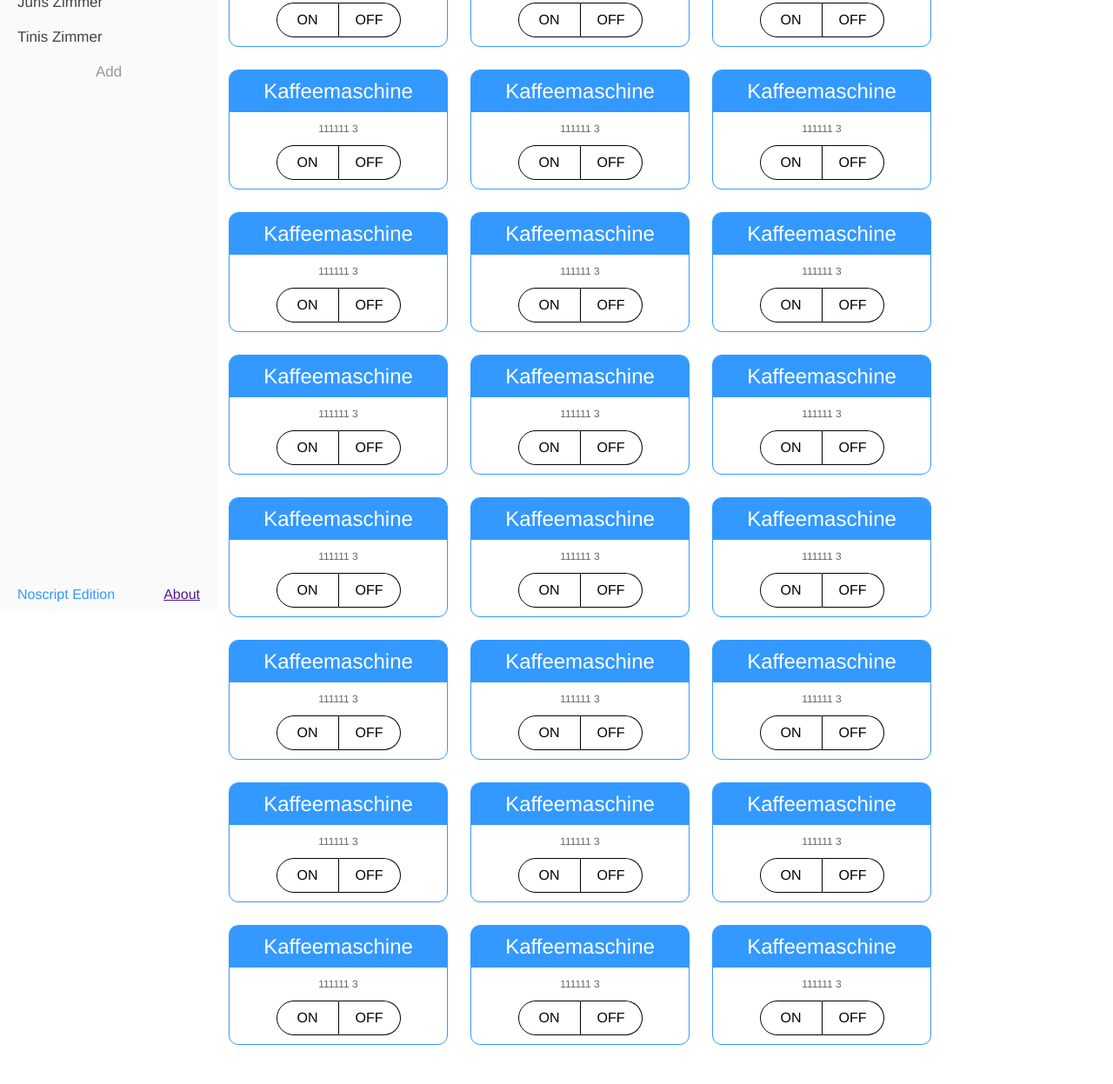
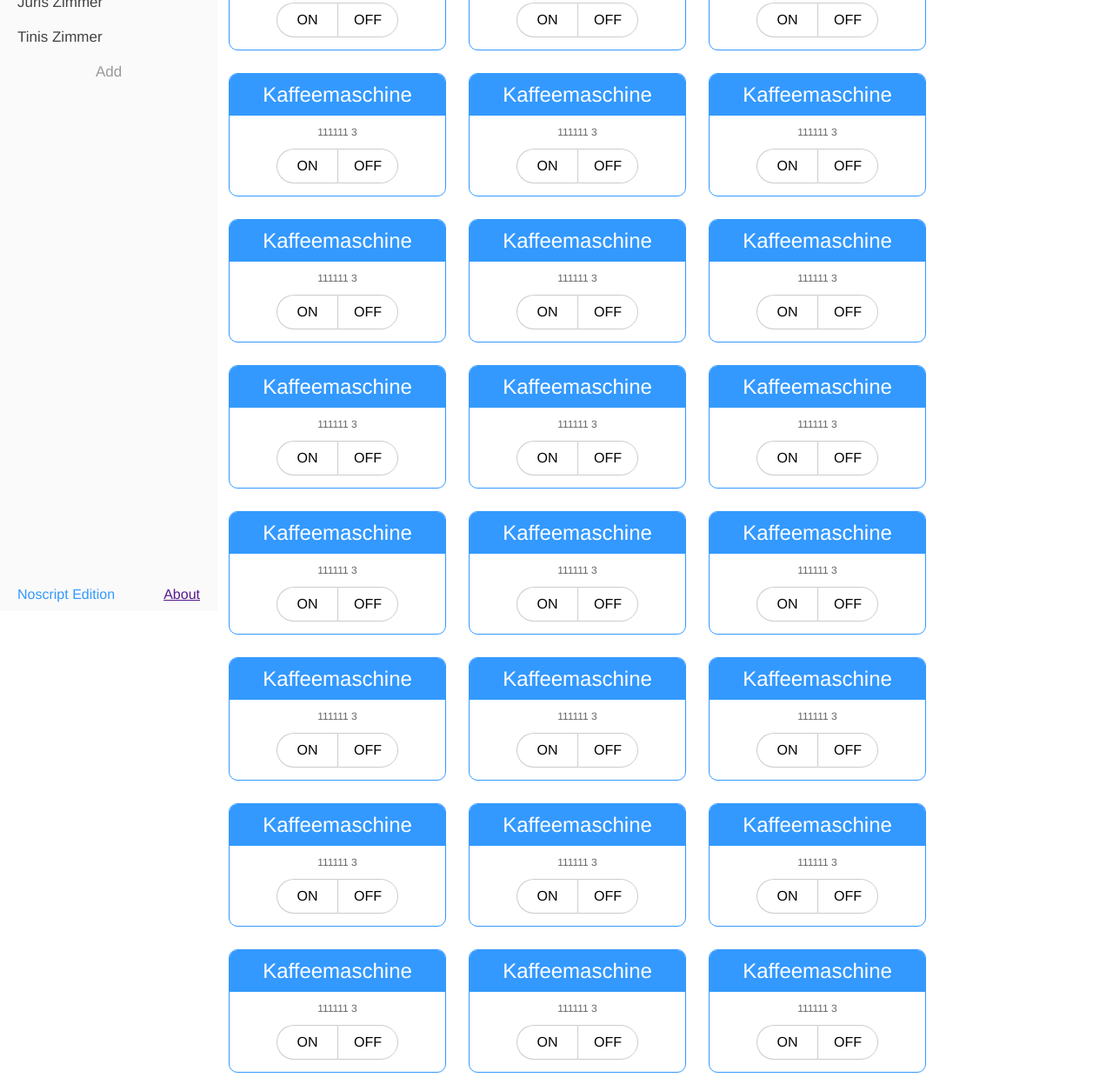
Before and after one commit to punschkrapfen/miott, a plain HTML site: page index.html in a window 1280 px wide. Shown: the part 97-1344 px from the top of the page at 87% size. Before the commit the page ends 1312 px from the top, so only its background shows below. Drawn offline with Linux system fonts and the light colour scheme.

Commit message:
Style optimizations

```diff
--- a/assets/style/style.css
+++ b/assets/style/style.css
@@ -1,169 +1,237 @@
 /*===================================
 =            Scaffolding            =
 ===================================*/
-body{
-	font-family: 'Helvetica Neue',Helvetica,Arial,sans-serif;
+
+*,
+*:before,
+*:after {
+	-webkit-box-sizing: border-box;
+	-moz-box-sizing: border-box;
+	box-sizing: border-box;
+}
+
+body {
+	font-family: "Helvetica Neue", Helvetica, Arial, sans-serif;
 	font-weight: 300;
 	margin: 60px 0 0 0;
 }
-@media(min-width:854px)
-{
-	body{
+
+@media (min-width: 854px) {
+	body {
 		margin: 0 0 0 250px;
 	}
 }
-h1, h2{
+
+h1,
+h2 {
 	padding: 10px;
 	font-weight: 300;
 	margin: 0;
 }
 
 /*-----  End of Scaffolding  ------*/
+
 /*===================================
 =         Header & Footer          =
 ===================================*/
-header,footer, nav ul{
+
+header,
+footer,
+nav ul {
 	left: 0;
 	right: 0;
-	background-color: rgba(250,250,250,0.95);
+	background-color: rgba(250, 250, 250, .95);
 	position: fixed;
 }
-header{
+
+header {
 	top: 0;
 	color: #444;
 }
-footer
-{
+
+footer {
+	bottom: 0;
 	color: #39f;
-	bottom: 0;
 }
-footer p{
+
+footer p {
 	margin: 10px 20px;
 }
-@media(min-width:854px){
-	header{
+
+@media (min-width: 854px) {
+	header {
 		position: fixed;
 		width: 250px;
 		bottom: 0;
 	}
-	footer{
+
+	footer {
 		width: 250px;
 	}
 }
-	#About{
+
+#About {
 	float: right;
 }
-nav ul{
+
+nav ul {
 	margin: 0;
 	padding: 0;
 	list-style: none;
 }
+
 .nav:after {
-content: "";
-display: table;
-clear: both;
+	content: "";
+	display: table;
+	clear: both;
 }
-.nav img{
+
+.nav img {
 	height: 15px;
 }
-.nav > li{
+
+.nav > li {
 	float: left;
 }
-.nav li, .nav h1{
+
+.nav li,
+.nav h1 {
 	font-size: 17px;
 	transition-duration: .25s;
 }
-.nav li a
-{
+
+.nav li a {
 	display: block;
 	padding: 10px 20px;
 }
-#sub{
+
+#sub {
 	width: 250px;
 }
-#sub li:hover, .current{
+
+#sub li:hover,
+.current {
 	background-color: #39f;
 	color: #fff;
 }
-#subAdd{
+
+#subAdd {
 	text-align: center;
 	color: #999;
 }
-#subAdd:hover{
+#subAdd:hover {
 	color: #39f;
 	background-color: #F0F0F0;
 }
-@media(min-width:854px){
-	.nav > li > a, .nav h1{
+
+@media (min-width: 854px) {
+	.nav > li > a,
+	.nav h1 {
 		display: none;
 	}
-	#sub{
+
+	#sub {
 		display: block !important;
 		top: 0;
 	}
 }
+
+/*-----  End of Header & Footer  ------*/
+
 /*===================================
-=            Item                 =
+=              Item                 =
 ===================================*/
-.item{
+
+.item {
 	border: 1px solid #39f;
-	border-radius: 11px;
+	border-radius: 10px;
+	overflow: hidden;
 	width: 250px;
 	margin: 20px auto;
 	text-align: center;
 }
-@media(min-width: 556px){
-	.item{
+
+.items:after {
+	content: "";
+	display: table;
+	clear: both;
+}
+
+@media (min-width: 556px) {
+	.item {
 		float: left;
 		margin: 13px;
 	}
 }
-@media(min-width: 556px){
-	.items{
+
+@media (min-width: 556px) {
+	.items {
 		width: 556px;
 		margin: auto;
 	}
 }
-@media(min-width: 1084px){
-	.items{
+
+@media (min-width: 1084px) {
+	.items {
 		width: auto;
 	}
 }
-.item h2{
+
+.item h2 {
 	background-color: #39f;
 	color: #fff;
-	border-radius: 9px 9px 0 0;
 }
-.item p{
+
+.item p {
 	font-size: 12px;
 	color: #666;
 }
-.on, .off{
+
+.item-buttons {
+	display: inline-block;
 	margin-bottom: 10px;
+}
+
+.item-buttons:after {
+	content: "";
+	display: table;
+	clear: both;
+}
+
+.item-button {
+	float: left;
 	text-transform: uppercase;
-	border: solid 1px #000;
-	background-color: inherit;
+	border: 1px solid #ccc;
+	border-right-width: 0;
+	background: none;
 	cursor: pointer;
 	transition-duration: .25s;
 	padding: 10px;
-	width: 50px;
-	box-sizing: content-box;
+	width: 70px;
+}
 
-}
-.on:hover, .off:hover{
+.item-button:hover {
 	color: #fff;
 }
-.on{
-	border-radius: 20px 0 0 20px;
+
+.item-button:first-child { border-radius: 20px 0 0 20px; }
+.item-button:last-child { border-radius: 0 20px 20px 0; }
+
+.item-button.on:hover {
+	background-color: #3BAB55;
+	border-color: #3BAB55;
 }
-.on:hover{
-	background-color: #3BAB55;
-}
-.off{
-	border-left: none;
+
+.item-button.on:hover + .item-button.off { border-left-color: #3BAB55; }
+
+.item-button.off {
+	border-right-width: 1px;
 	border-radius: 0 20px 20px 0;
 }
-.off:hover{
+
+.item-button.off:hover {
 	background-color: #A90011;
+	border-color: #A90011;
 }
+
 /*-----  End of Item  ------*/
--- a/index.html
+++ b/index.html
@@ -4,8 +4,8 @@
 	<title>Home</title>
 	<meta charset="utf-8">
 	<meta name="viewport" content="width=device-width, initial-scale=1">
-	<link rel="stylesheet" type="text/css" href="bower_components/normalize-css/normalize.css">
-	<link rel="stylesheet" type="text/css" href="assets/style/style.css">
+	<link rel="stylesheet" href="bower_components/normalize-css/normalize.css">
+	<link rel="stylesheet" href="assets/style/style.css">
 </head>
 <body>
 	<header>
@@ -31,122 +31,194 @@
 	<div class="item">
 		<h2>Kaffeemaschine</h2>
 		<p>111111 3</p>
-		<button class="on">On</button><button class="off">Off</button>
+		<div class="item-buttons">
+			<button class="item-button on">On</button>
+			<button class="item-button off">Off</button>
+		</div>
 	</div>
 	<div class="item">
 		<h2>Kaffeemaschine</h2>
 		<p>111111 3</p>
-		<button class="on">On</button><button class="off">Off</button>
+		<div class="item-buttons">
+			<button class="item-button on">On</button>
+			<button class="item-button off">Off</button>
+		</div>
 	</div>
 	<div class="item">
 		<h2>Kaffeemaschine</h2>
 		<p>111111 3</p>
-		<button class="on">On</button><button class="off">Off</button>
+		<div class="item-buttons">
+			<button class="item-button on">On</button>
+			<button class="item-button off">Off</button>
+		</div>
 	</div>
 	<div class="item">
 		<h2>Kaffeemaschine</h2>
 		<p>111111 3</p>
-		<button class="on">On</button><button class="off">Off</button>
+		<div class="item-buttons">
+			<button class="item-button on">On</button>
+			<button class="item-button off">Off</button>
+		</div>
 	</div>
 	<div class="item">
 		<h2>Kaffeemaschine</h2>
 		<p>111111 3</p>
-		<button class="on">On</button><button class="off">Off</button>
+		<div class="item-buttons">
+			<button class="item-button on">On</button>
+			<button class="item-button off">Off</button>
+		</div>
 	</div>
 	<div class="item">
 		<h2>Kaffeemaschine</h2>
 		<p>111111 3</p>
-		<button class="on">On</button><button class="off">Off</button>
+		<div class="item-buttons">
+			<button class="item-button on">On</button>
+			<button class="item-button off">Off</button>
+		</div>
 	</div>
 	<div class="item">
 		<h2>Kaffeemaschine</h2>
 		<p>111111 3</p>
-		<button class="on">On</button><button class="off">Off</button>
+		<div class="item-buttons">
+			<button class="item-button on">On</button>
+			<button class="item-button off">Off</button>
+		</div>
 	</div>
 	<div class="item">
 		<h2>Kaffeemaschine</h2>
 		<p>111111 3</p>
-		<button class="on">On</button><button class="off">Off</button>
+		<div class="item-buttons">
+			<button class="item-button on">On</button>
+			<button class="item-button off">Off</button>
+		</div>
 	</div>
 	<div class="item">
 		<h2>Kaffeemaschine</h2>
 		<p>111111 3</p>
-		<button class="on">On</button><button class="off">Off</button>
+		<div class="item-buttons">
+			<button class="item-button on">On</button>
+			<button class="item-button off">Off</button>
+		</div>
 	</div>
 	<div class="item">
 		<h2>Kaffeemaschine</h2>
 		<p>111111 3</p>
-		<button class="on">On</button><button class="off">Off</button>
+		<div class="item-buttons">
+			<button class="item-button on">On</button>
+			<button class="item-button off">Off</button>
+		</div>
 	</div>
 	<div class="item">
 		<h2>Kaffeemaschine</h2>
 		<p>111111 3</p>
-		<button class="on">On</button><button class="off">Off</button>
+		<div class="item-buttons">
+			<button class="item-button on">On</button>
+			<button class="item-button off">Off</button>
+		</div>
 	</div>
 	<div class="item">
 		<h2>Kaffeemaschine</h2>
 		<p>111111 3</p>
-		<button class="on">On</button><button class="off">Off</button>
+		<div class="item-buttons">
+			<button class="item-button on">On</button>
+			<button class="item-button off">Off</button>
+		</div>
 	</div>
 	<div class="item">
 		<h2>Kaffeemaschine</h2>
 		<p>111111 3</p>
-		<button class="on">On</button><button class="off">Off</button>
+		<div class="item-buttons">
+			<button class="item-button on">On</button>
+			<button class="item-button off">Off</button>
+		</div>
 	</div>
 	<div class="item">
 		<h2>Kaffeemaschine</h2>
 		<p>111111 3</p>
-		<button class="on">On</button><button class="off">Off</button>
+		<div class="item-buttons">
+			<button class="item-button on">On</button>
+			<button class="item-button off">Off</button>
+		</div>
 	</div>
 	<div class="item">
 		<h2>Kaffeemaschine</h2>
 		<p>111111 3</p>
-		<button class="on">On</button><button class="off">Off</button>
+		<div class="item-buttons">
+			<button class="item-button on">On</button>
+			<button class="item-button off">Off</button>
+		</div>
 	</div>
 	<div class="item">
 		<h2>Kaffeemaschine</h2>
 		<p>111111 3</p>
-		<button class="on">On</button><button class="off">Off</button>
+		<div class="item-buttons">
+			<button class="item-button on">On</button>
+			<button class="item-button off">Off</button>
+		</div>
 	</div>
 	<div class="item">
 		<h2>Kaffeemaschine</h2>
 		<p>111111 3</p>
-		<button class="on">On</button><button class="off">Off</button>
+		<div class="item-buttons">
+			<button class="item-button on">On</button>
+			<button class="item-button off">Off</button>
+		</div>
 	</div>
 	<div class="item">
 		<h2>Kaffeemaschine</h2>
 		<p>111111 3</p>
-		<button class="on">On</button><button class="off">Off</button>
+		<div class="item-buttons">
+			<button class="item-button on">On</button>
+			<button class="item-button off">Off</button>
+		</div>
 	</div>
 	<div class="item">
 		<h2>Kaffeemaschine</h2>
 		<p>111111 3</p>
-		<button class="on">On</button><button class="off">Off</button>
+		<div class="item-buttons">
+			<button class="item-button on">On</button>
+			<button class="item-button off">Off</button>
+		</div>
 	</div>
 	<div class="item">
 		<h2>Kaffeemaschine</h2>
 		<p>111111 3</p>
-		<button class="on">On</button><button class="off">Off</button>
+		<div class="item-buttons">
+			<button class="item-button on">On</button>
+			<button class="item-button off">Off</button>
+		</div>
 	</div>
 	<div class="item">
 		<h2>Kaffeemaschine</h2>
 		<p>111111 3</p>
-		<button class="on">On</button><button class="off">Off</button>
+		<div class="item-buttons">
+			<button class="item-button on">On</button>
+			<button class="item-button off">Off</button>
+		</div>
 	</div>
 	<div class="item">
 		<h2>Kaffeemaschine</h2>
 		<p>111111 3</p>
-		<button class="on">On</button><button class="off">Off</button>
+		<div class="item-buttons">
+			<button class="item-button on">On</button>
+			<button class="item-button off">Off</button>
+		</div>
 	</div>
 	<div class="item">
 		<h2>Kaffeemaschine</h2>
 		<p>111111 3</p>
-		<button class="on">On</button><button class="off">Off</button>
+		<div class="item-buttons">
+			<button class="item-button on">On</button>
+			<button class="item-button off">Off</button>
+		</div>
 	</div>
 	<div class="item">
 		<h2>Kaffeemaschine</h2>
 		<p>111111 3</p>
-		<button class="on">On</button><button class="off">Off</button>
+		<div class="item-buttons">
+			<button class="item-button on">On</button>
+			<button class="item-button off">Off</button>
+		</div>
 	</div>
 	</div>
 	<footer>
```
